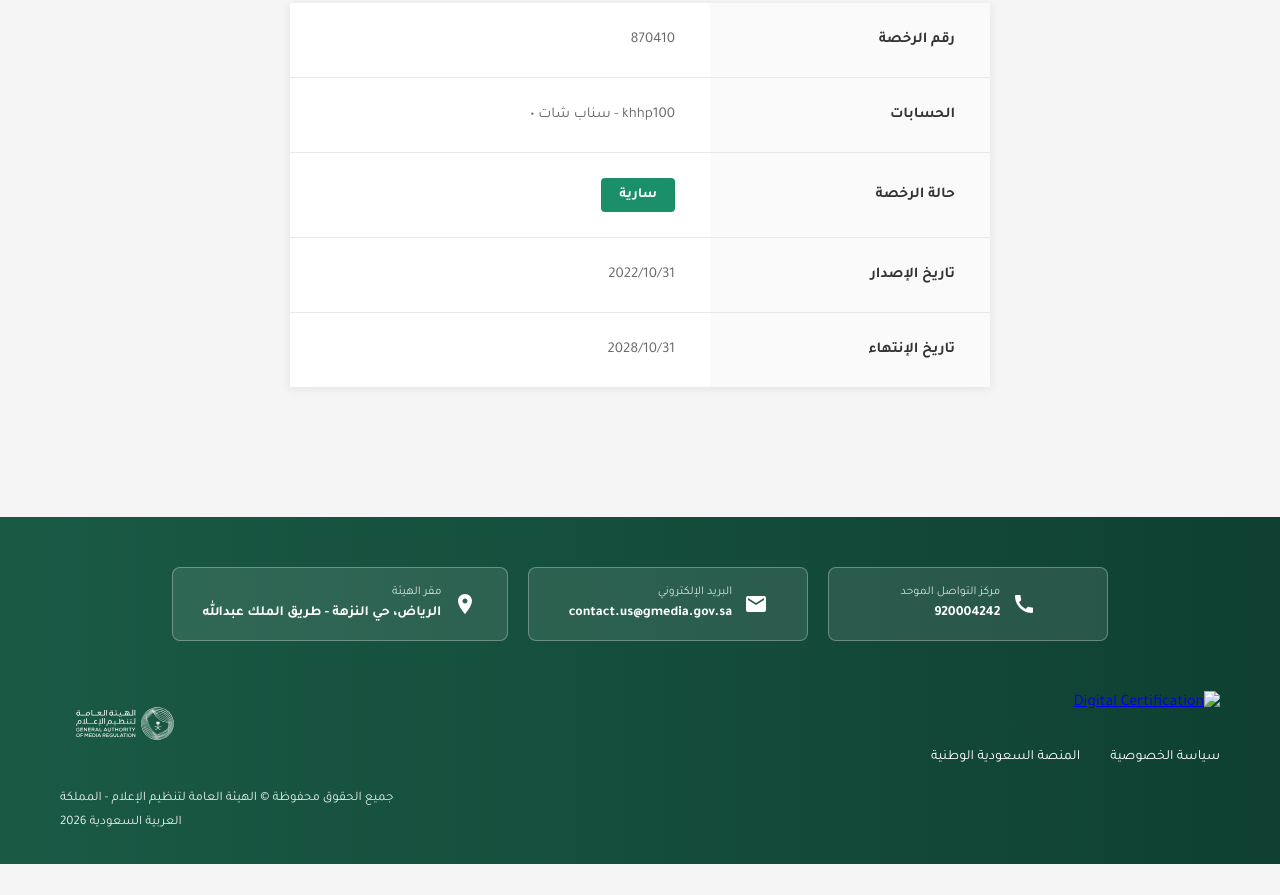
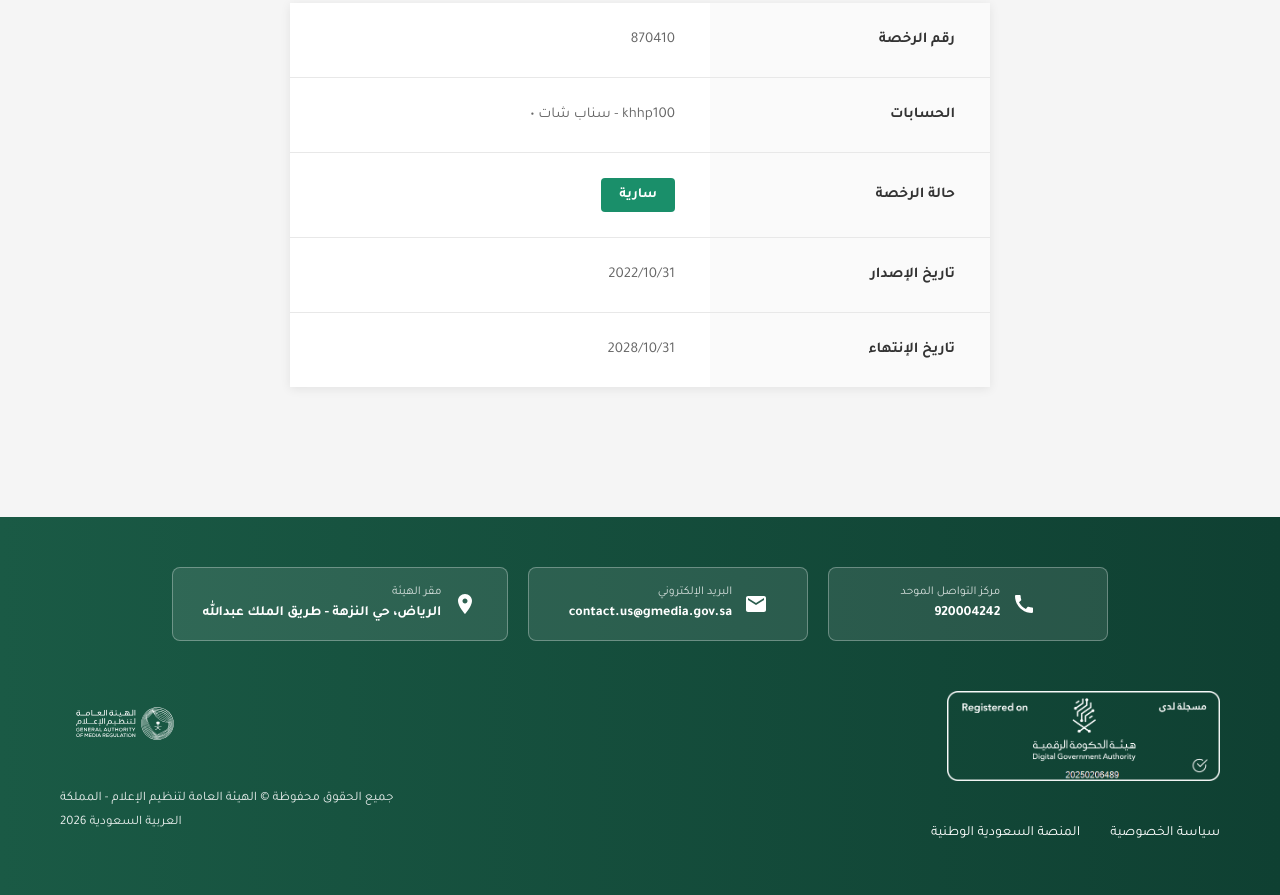
Before and after one commit to khhp10/TESTINGFORFUN, a plain HTML site: page index.html in a window 1280 px wide. Shown: the part 294-1189 px from the top of the page. Before the commit the page ends 1158 px from the top, so only its background shows below. Drawn offline with Linux system fonts and the light colour scheme; the site is published under a folder, as on GitHub Pages, so addresses that start at the root find nothing.

Commit message:
Update index.html

```diff
--- a/index.html
+++ b/index.html
@@ -378,7 +378,7 @@
                 <div class="footer-left">
                     <div class="certification-badge">
                         <a href="https://raqmi.dga.gov.sa/platforms/platforms/065db14c-35dc-4cb9-851e-08dd3b8858a5/platform-license">
-                            <img src="/photo/5.png" alt="Digital Certification">
+                            <img src="photo/5.png" alt="Digital Certification">
                         </a>
                     </div>
                     <div class="footer-links">
```
